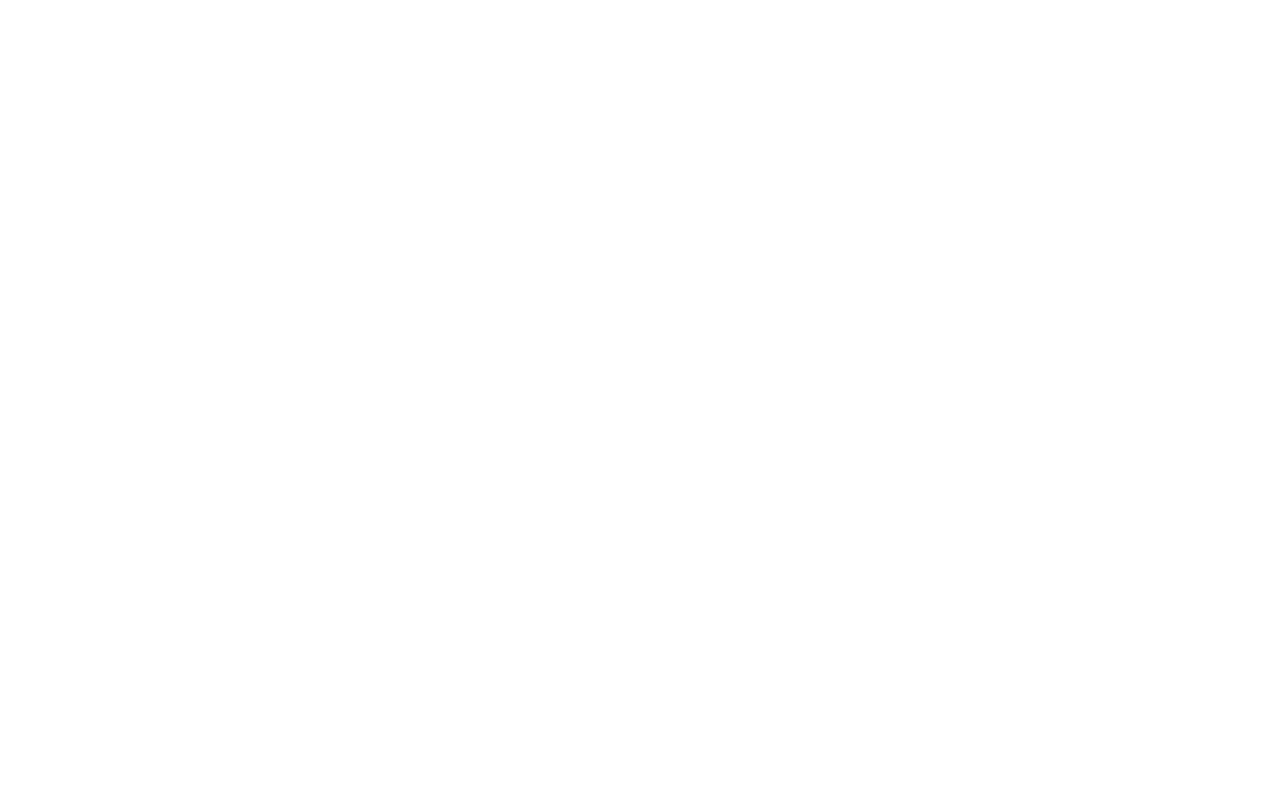
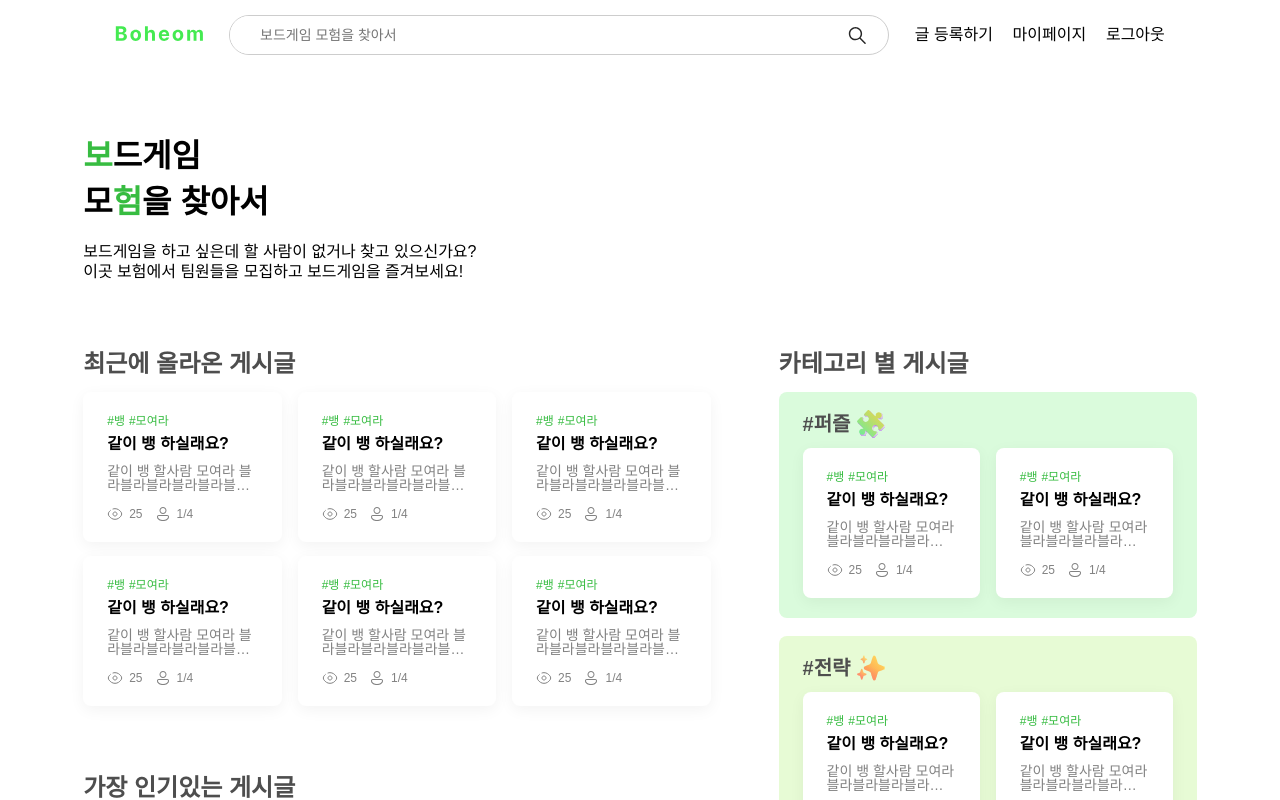
Before and after one commit to team-boheom/boheom-frontend, a React (Create React App) app: page /main in a window 1280 px wide. Before the commit this address had no page. Shown: the top 800 px of the page. Built offline with nearby package versions, Linux system fonts and the light colour scheme.

Commit message:
🔒 :: route 경로 수정

```diff
--- a/src/components/Header.jsx
+++ b/src/components/Header.jsx
@@ -6,7 +6,7 @@ import SearchInput from './SearchInput';
 const Header = () => {
   return (
     <Wrapper>
-      <Link to="/">
+      <Link to="/main">
         <Boheom width="88" height="25" />
       </Link>
       <SearchInput />
--- a/src/router/MainRouter.js
+++ b/src/router/MainRouter.js
@@ -6,22 +6,24 @@ import CreatePostPage from '../pages/CreatePost';
 import Login from '../pages/Login';
 import Signup from '../pages/Signup';
 import OutletRouter from './OutlitRouter';
+import Landing from '../pages/Landing';
 
 const MainRouter = () => {
   return (
     <BrowserRouter>
       <Routes>
         <Route exact element={<OutletRouter />}>
-          <Route path="/" element={<MainPage />} />
+          <Route path="/main" element={<MainPage />} />
           <Route path="/post">
             <Route path="" element={<PostPage />} />
             <Route path=":id" element={<PostPage />} />
           </Route>
-          <Route path="/createPost" element={<CreatePostPage />} />
+          <Route path="/CreatePost" element={<CreatePostPage />} />
           <Route path="/mypage" element={<MyPage />} />
         </Route>
         <Route path="/login" element={<Login />} />
         <Route path="/signup" element={<Signup />} />
+        <Route path="/" element={<Landing />} />
       </Routes>
     </BrowserRouter>
   );
```
